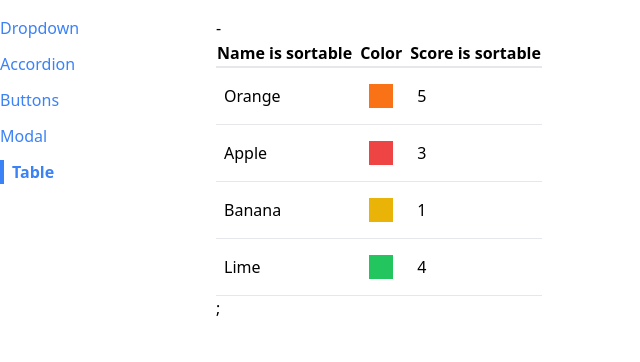
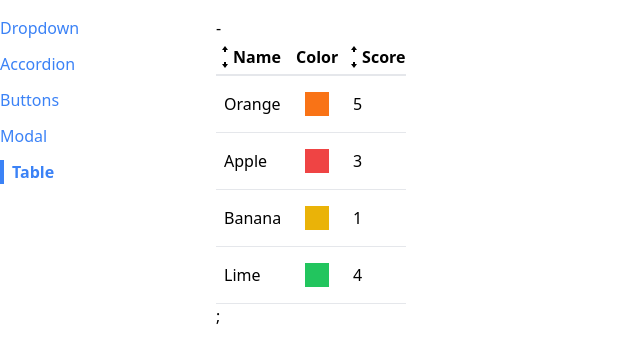
Before and after one commit to poyingHAHA/React_learning, a React (Create React App) app in the folder 6_custom_nav_and_routing/: page /table in a window 1280 px wide. Shown: the top 362 px of the page, without its empty margins (0-640 px from the left). Built offline with nearby package versions, Linux system fonts and the light colour scheme.

Commit message:
8. Adding and styling Icons

```diff
--- a/6_custom_nav_and_routing/src/components/SortableTable.js
+++ b/6_custom_nav_and_routing/src/components/SortableTable.js
@@ -1,5 +1,6 @@
 import { useState } from "react";
 import Table from "./Table";
+import { GoArrowSmallDown, GoArrowSmallUp } from 'react-icons/go';
 
 function SortableTable(props) {
   const [sortOrder, setSortOrder] = useState(null);
@@ -27,8 +28,11 @@ function SortableTable(props) {
     return {
       ...column,
       header: () => (
-        <th onClick={() => handleCLick(column.label)}>
-          {column.label} is sortable
+        <th className="cursor-pointer hover:bg-gray-100" onClick={() => handleCLick(column.label)}>
+          <div className="flex items-center">
+            {getIcons(column.label, sortBy, sortOrder)}
+            {column.label}
+          </div>
         </th>
       ),
     };
@@ -61,4 +65,28 @@ function SortableTable(props) {
   );
 }
 
+function getIcons(label, sortBy, sortOrder){
+  if(label !== sortBy){
+    return <div>
+      <GoArrowSmallUp/>
+      <GoArrowSmallDown/>
+    </div>;
+  }
+
+  if(sortOrder === null){
+    return <div>
+      <GoArrowSmallUp/>
+      <GoArrowSmallDown/>
+    </div>;
+  } else if(sortOrder === 'asc'){
+    return <div>
+      <GoArrowSmallUp/>
+    </div>;
+  } else if(sortOrder === 'desc'){
+    return <div>
+      <GoArrowSmallDown/>
+    </div>;
+  }
+}
+
 export default SortableTable;
```
